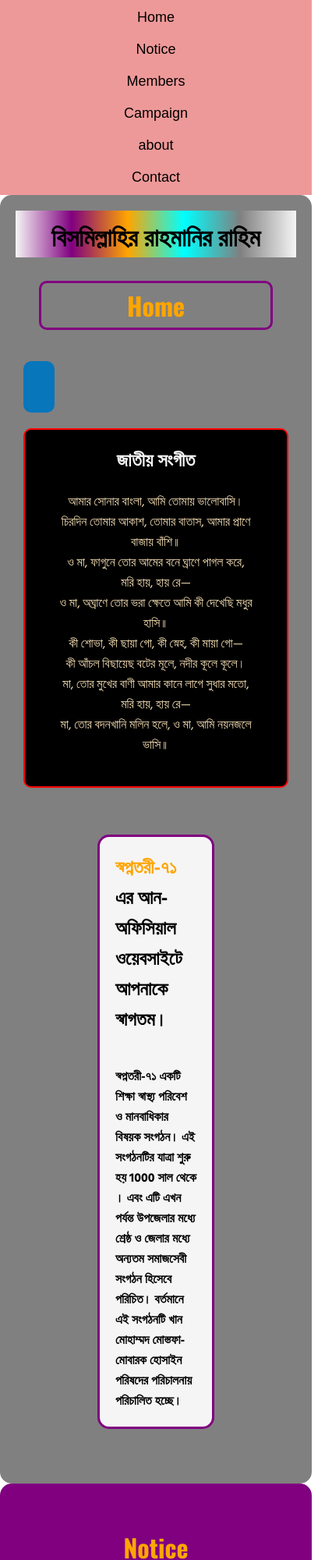
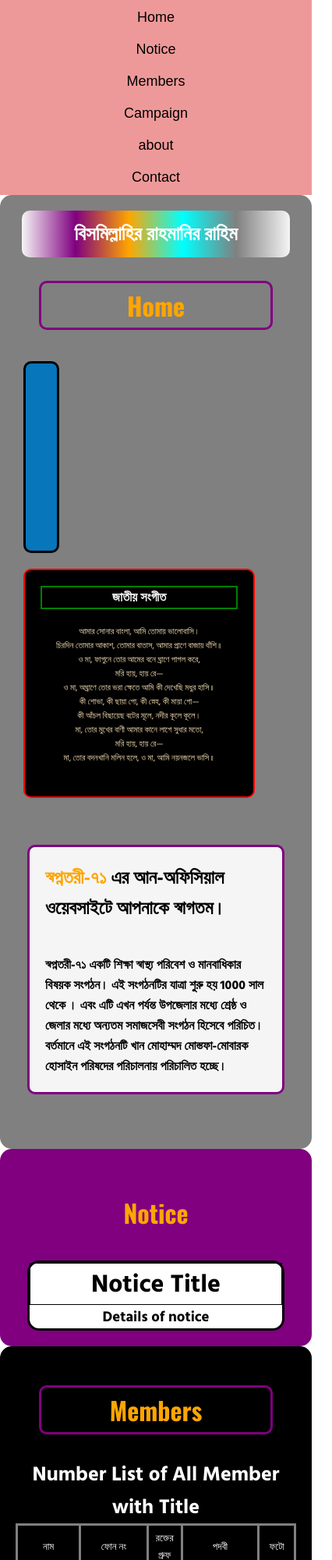
Before and after one commit to mahadi570/swapnotori-71, a plain HTML site: page index.html in a window 390 px wide. Shown: the top 2000 px of the page at 78% size, 426 px wide, since content can reach past the window. Drawn offline with nearby package versions, Linux system fonts and the light colour scheme; a script that the page names is missing.

Commit message:
responsive done

```diff
--- a/index.html
+++ b/index.html
@@ -8,7 +8,7 @@
     <link rel="shortcut icon" href="media/logo.png" type="image/x-icon">
     <link rel="stylesheet" href="style.css">
     <link rel="stylesheet" href="media-query.css">
-    <title>Swapnotori-71 Web - home</title>
+    <title>Swapnotori-71 Web</title>
 </head>
 
 <body>
@@ -79,7 +79,7 @@
                     <h1>Notice</h1>
                 </div>
                 <div class="notice-board">
-                    <h1 style="border: 3px solid">Notice Title</h1>
+                    <h1 style="border: 1px solid">Notice Title</h1>
                     <h3>Details of notice</h3>
                 </div>
             </div>
--- a/media-query.css
+++ b/media-query.css
@@ -9,17 +9,21 @@
         flex-direction: column;
         text-align: center;
     }
-    .start{
-        font-size: 15px;
-        width: 400px;
+    .tasmiyah{
+        width: 90%;
+        margin: auto;
+        border-radius: 10px;
     }
-    .start h1{
-        text-align: left;
+    .tasmiyah h1{
+        font-size: 25px;
+        text-align: center;
+        color: white;
     }
     .flag{
         float: left;
-        height: auto;
-        margin-left: 10px;
+        height: 200px;
+        width: 400;
+        border: 3px solid
     }
     img{
         width: 100%;
@@ -29,8 +33,37 @@
         float: left;
         height: auto;
         border: 2px solid red;
+        font-size: 11px;
+    }
+    .national-song h2{
+        border: 2px solid green;
+        padding: 0;
+        margin: 0;
+    }
+    .short-bio{
+        width: 90%;
+        border-radius: 10px;
+    }
+    .notice-board{
+        width: 90%;
+        height: auto;
+    }
+    .full-members-container,
+    caption h1,
+    .members-container table td{
+        color: white;
+        background: black;
     }
     table{
-        margin-left: 0px;
+        font-size: small;
+    }
+    table a{
+        text-decoration: none;
+        color: white;
+    }
+    iframe{
+        width: 100%;
+        /* float: left; */
+        height: auto;
     }
 }
```
